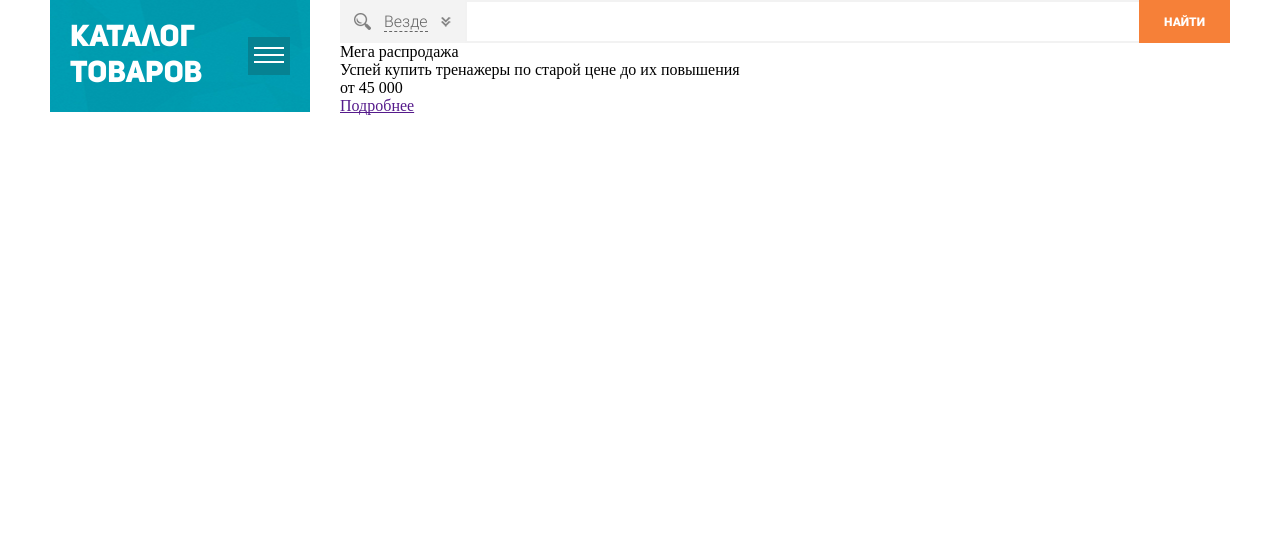
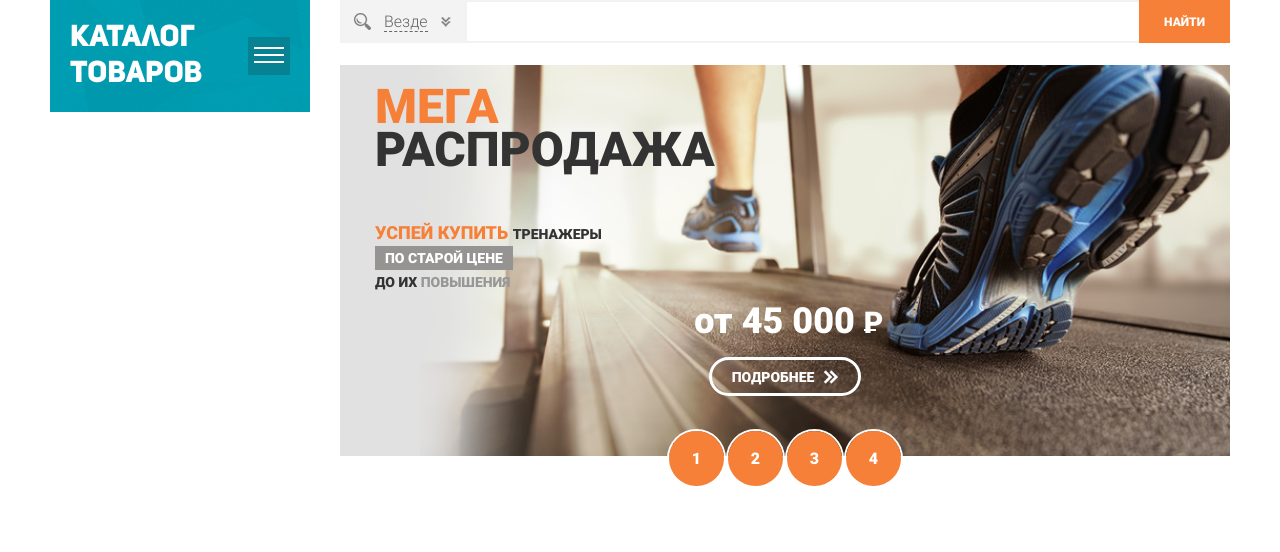
Before and after one commit to NightMareStories/sport-shop, a PHP site: page / in a window 1280 px wide. Shown: the part 153-705 px from the top of the page. Run offline with PHP 8.4, Linux system fonts and the light colour scheme; style sheets or scripts are compiled from the project's sources; some web fonts are replaced.

Commit message:
eighteenth day

```diff
--- a/app/css/main.scss
+++ b/app/css/main.scss
@@ -220,14 +220,22 @@
         display: flex;
     }
     &__side {
+        position: relative;
+        z-index: 3;
         flex: 0 0 260px;
     }
     &__content {
+        min-width: 0;
         flex: 1 1 auto;
         padding: 0px 0px 0px 30px;
     }
     &__search {
-
+        position: relative;
+        z-index: 2;
+        margin: 0px 0px 22px 0px;
+    }
+    &__slider {
+        margin: 0px 0px 65px 0px;
     }
 }
 .menu-page {
@@ -311,6 +319,9 @@
                 }
             }
             &._active {
+                .menu-page__submenu {
+                    pointer-events: all;
+                }
                 .submenu-page__item {
                     z-index: 2;
                     transform: translate(0px,0px);
@@ -336,6 +347,7 @@
         height: 100%;
         left: 100%;
         overflow: hidden;
+        pointer-events: none;
     }
 
 }
@@ -590,3 +602,130 @@
         display: flex;
     }
 }
+.mainslider {
+    &__slide {
+        @include font-roboto-black;
+        position: relative;
+    }
+    &__content {
+        position: relative;
+        z-index: 1;
+    }
+    &__image {
+        position: absolute;
+        width: 100%;
+        height: 100%;
+        top: 0;
+        left: 0;
+        img {
+            height: inherit;
+            width: inherit;
+        }
+
+    }
+    &__dotts {
+        display: flex;
+        position: relative;
+        z-index: 2;
+        justify-content: center;
+        margin: -27.5px 23px 0px 23px;
+        counter-reset: item;
+        span {
+            width: 55px;
+            height: 55px;
+            border-radius: 50%;
+            border: 2px solid #ffffff;
+            position: relative;
+            overflow: hidden;
+            &::after {
+                @include font-roboto-black;
+                font-size: 16px;
+                position: absolute;
+                width: 100%;
+                height: 100%;
+                top: 0;
+                left: 0;
+                display: flex;
+                justify-content: center;
+                align-items: center;
+                background: #f68038;
+                color: #ffffff;
+                counter-increment: item;
+                content: counter(item);
+            }
+        }
+    }
+}
+.content-mainslider {
+    padding: 20px 35px 60px 35px;
+    &__title {
+       font-size: 48px;
+       text-transform: uppercase;
+       color: #333333;
+       margin: 0px 0px 50px 0px;
+       line-height: 43px;
+       span {
+           display: block;
+            color: #f68038;
+       }
+    }
+    &__footer {
+        padding: 15px 0px 0px 0px;
+        text-align: center;
+    }
+    &__price {
+        margin: 0px 0px 24px 0px;
+        color: #ffffff;
+        font-size: 36px;
+        line-height: 24px;
+        &.rub {
+            &::after {
+
+                border-bottom: 2px solid #ffffff;
+                line-height: 12px;
+                font-size: 30px;
+            }
+        }
+        &:last-child {
+            margin: 0px 0px 0px 0px;
+        }
+    }
+    &__button {
+        border: 3px solid #ffffff;
+        text-decoration: none;
+        border-radius: 30px;
+        height: 33px;
+        display: inline-flex;
+        justify-content: center;
+        align-items: center;
+        padding: 0px 20px;
+        span {
+            text-transform: uppercase;
+            color: #ffffff;
+            font-size: 14px;
+            padding: 0px 24px 0px 0px;
+            background: url("../img/icons/arrow-slider.png") right no-repeat;
+        }
+
+    }
+}
+.text-mainslider {
+    color: #333333;
+    font-size: 14px;
+    text-transform: uppercase;
+    line-height: 24px;
+    &__text-1 {
+        font-size: 18px;
+        color: #f68038;
+    }
+    &__text-2 {
+        background: #959492;
+        line-height: 1;
+        color: #ffffff;
+        padding: 5px 10px;
+        display: inline-block;
+    }
+    &__text-3 {
+        color: #979797;
+    }
+}
--- a/app/index.html
+++ b/app/index.html
@@ -429,23 +429,32 @@
                                     <span>Мега</span>
                                     распродажа
                                 </div>
-                                <div class="content-mainslider__text">
-                                    Успей купить тренажеры
-                                    по старой цене
-                                    до их повышения
+                                <div class="content-mainslider__text text-mainslider">
+                                    <p><span class="text-mainslider__text-1">Успей купить </span>тренажеры</p>
+
+                                    <p><span class="text-mainslider__text-2">по старой цене</span></p>
+                                    <p>до их <span class="text-mainslider__text-3">повышения</span></p>
                                 </div>
                                 <div class="content-mainslider__footer">
-                                    <div class="content-mainslider__price">
+                                    <div class="content-mainslider__price rub">
                                         от 45 000
                                     </div>
-                                    <a href="" class="content-mainslider__button">Подробнее</a>
+                                    <a href="" class="content-mainslider__button"><span>Подробнее</span></a>
                                 </div>
 
                             </div>
-                            <div class="mainslider__image"></div>
+                            <div class="mainslider__image _ibg">
+                                <img src="img/slider/slider-img_1.png" alt="">
+                            </div>
                         </div>
                     </div>
-                    <div class="mainslider__dotts"></div>
+                    <div class="mainslider__dotts dotts-slide">
+                        <span>1</span>
+                        <span>2</span>
+                        <span>3</span>
+                        <span>4</span>
+
+                    </div>
                 </div>
             </div>
         </div>
```
Also changed, not shown: app/css/main.min.css, app/img/icons/arrow-slider.png (added), 1 other file.
